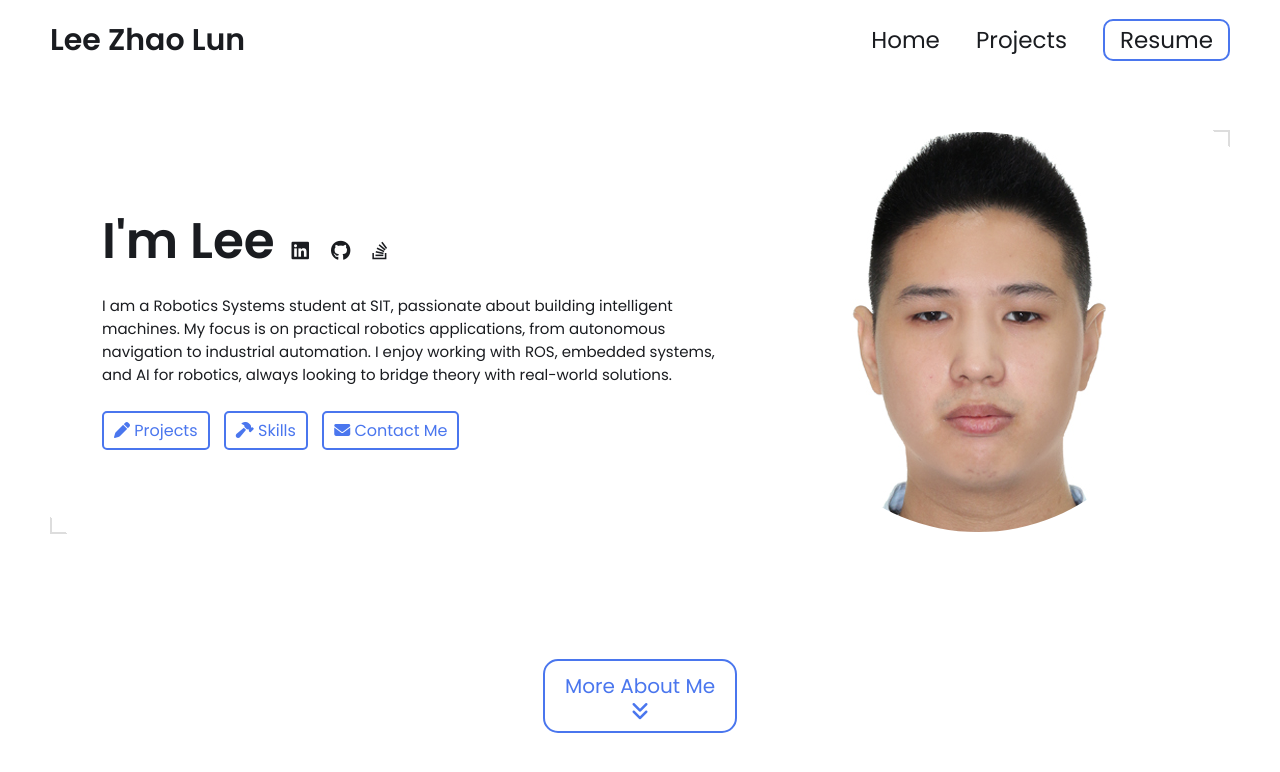
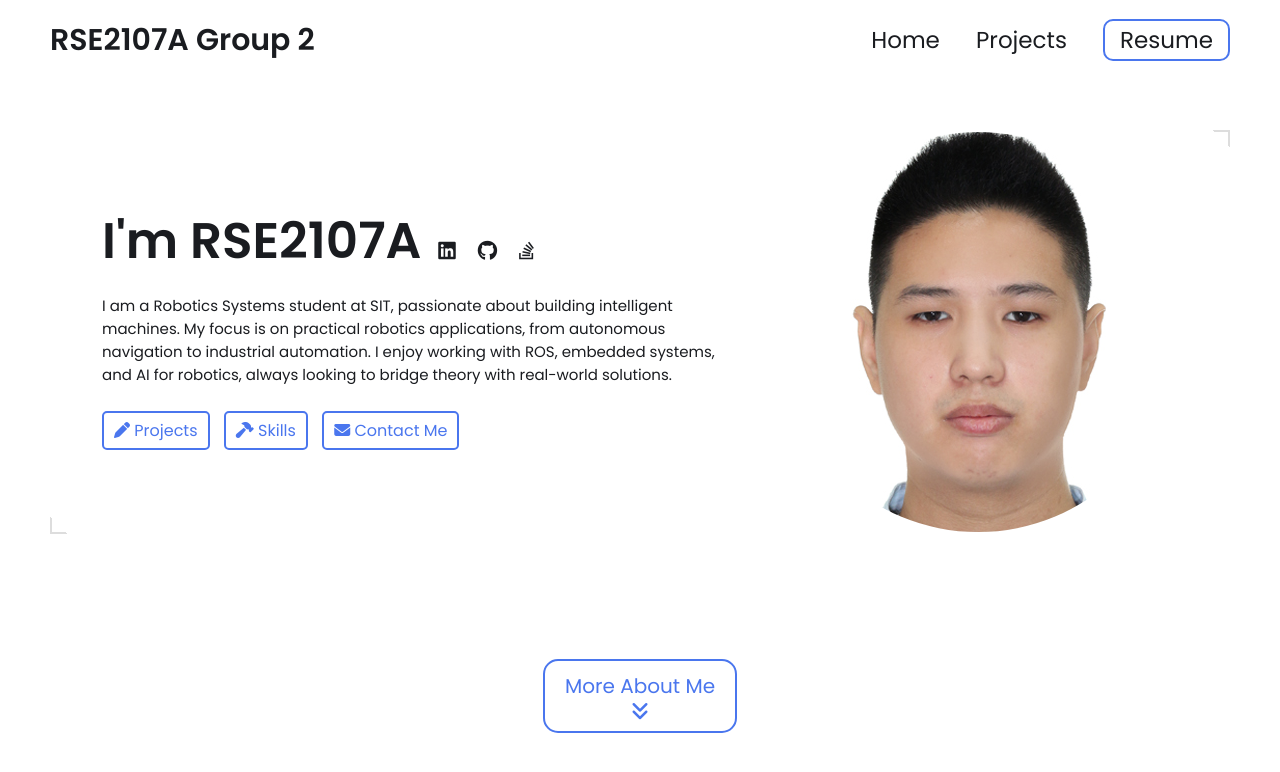
Before and after one commit to LeeZhaoLun2000/LeeZhaoLun.github.io, a Jekyll site: the page built from index.html, in a window 1280 px wide and 900 px high. Shown: the top 772 px of the window. Built offline with Jekyll 4.4.1, drawn with Linux system fonts in a browser that asks for light colours.

Commit message:
Update _config.yml

```diff
--- a/_config.yml
+++ b/_config.yml
@@ -12,7 +12,7 @@ title: Lee Zhao Lun's Portfolio # This is what shows up in the tab of the browse
 
 
 # Hero Section
-name: Lee Zhao Lun
+name: RSE2107A Group 2
 #headline: headline message
 description: >- # dont remove this line. this will ignore all new lines until the next section
   I am a Robotics Systems student at SIT, passionate about building intelligent machines. My focus is on practical robotics applications, from autonomous navigation to industrial automation. I enjoy working with ROS, embedded systems, and AI for robotics, always looking to bridge theory with real-world solutions.
```
